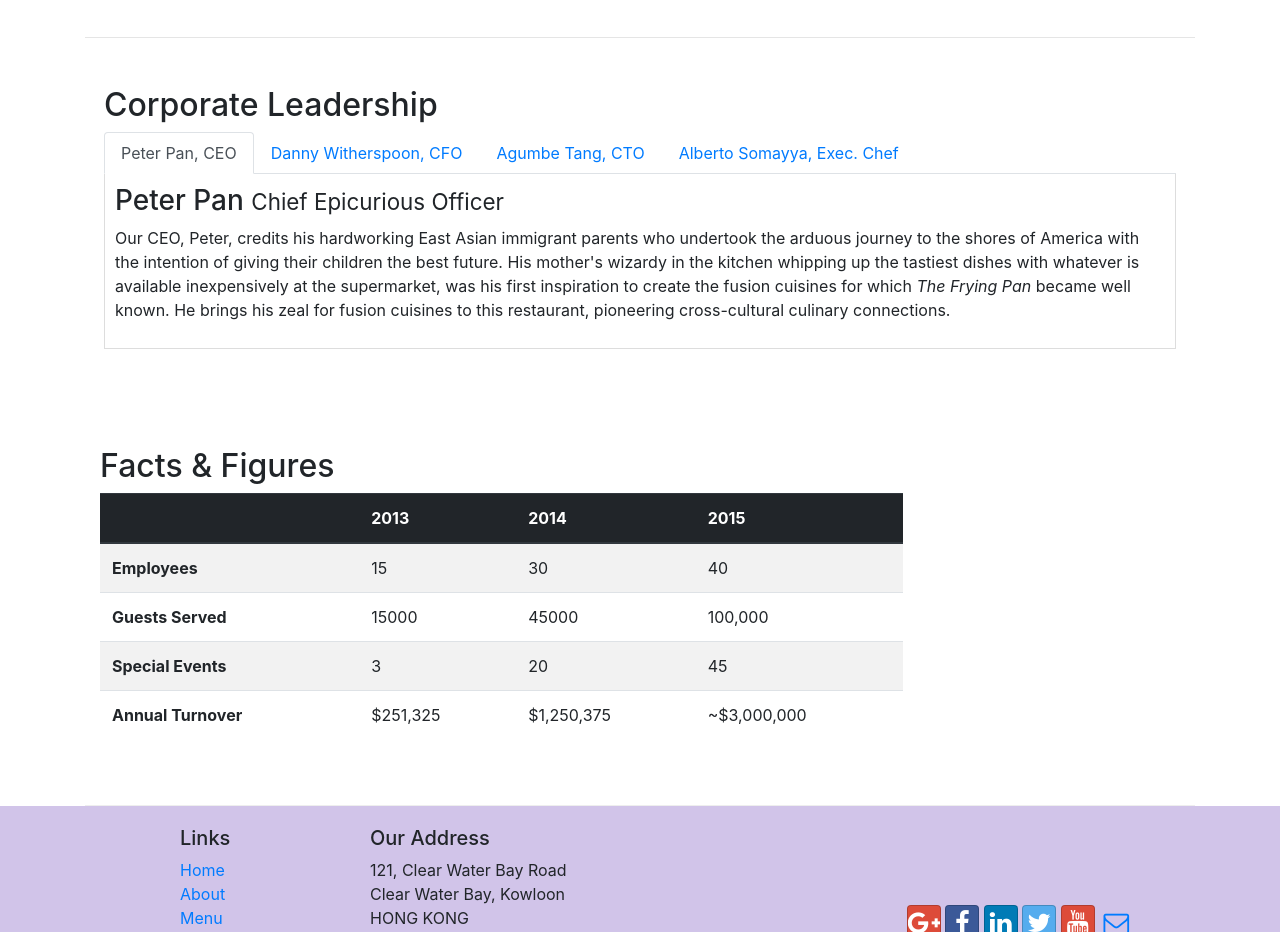
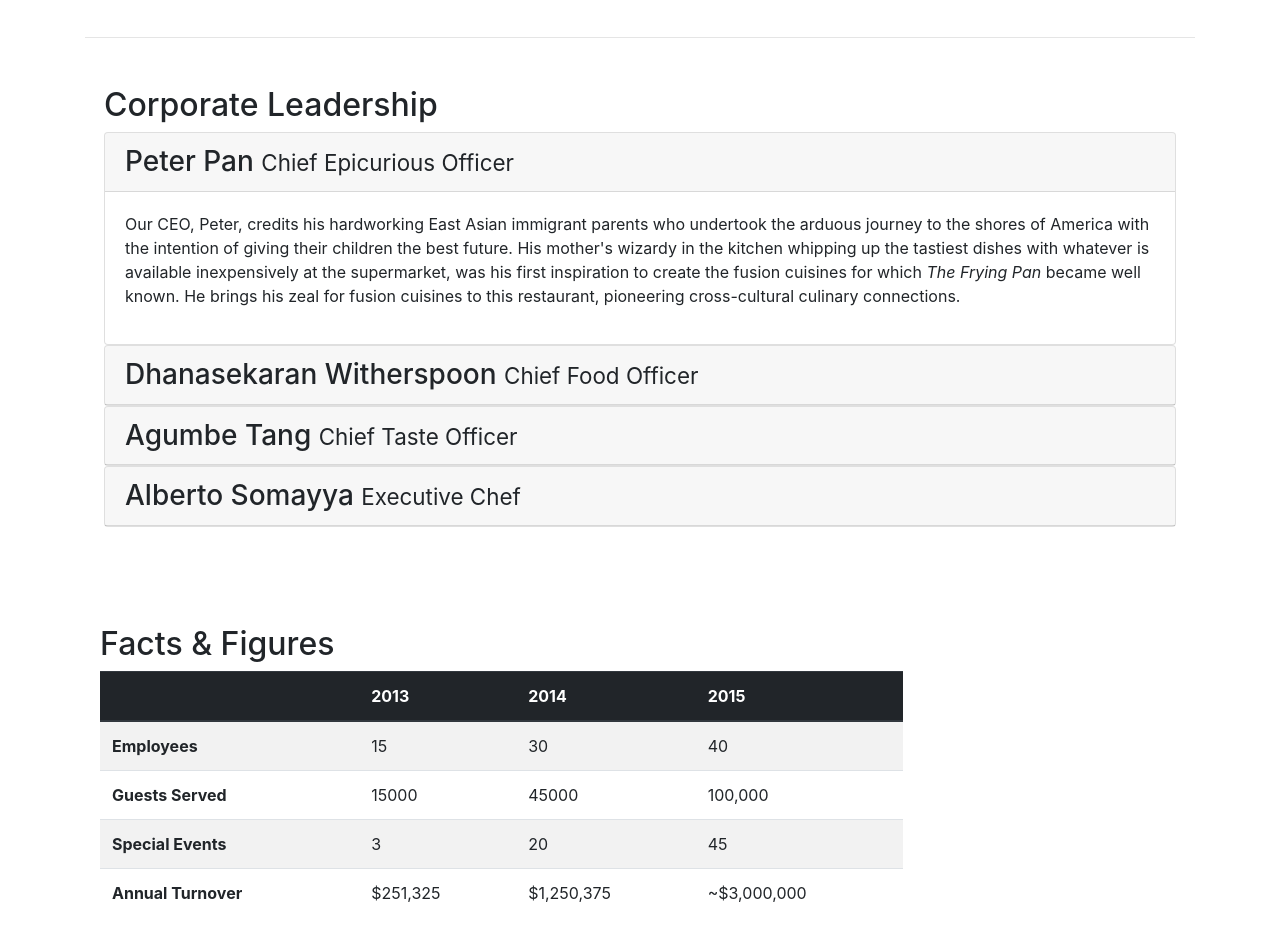
Before and after one commit to vageesan23/ConFusion-Bootstrap4, a website: page aboutus.html in a window 1280 px wide. Shown: the part 880-1812 px from the top of the page. Drawn offline with nearby package versions, Linux system fonts and the light colour scheme.

Commit message:
changes update

```diff
--- a/aboutus.html
+++ b/aboutus.html
@@ -118,70 +118,111 @@
             <div class="container">
                 <h2>Corporate Leadership</h2>
 
-                <ul class="nav nav-tabs" id="myTab" role="tablist">
-                    <li class="nav-item">
-                        <a class="nav-link active" href="#peter" role="tab" data-toggle="tab">Peter Pan, CEO</a>
-                    </li>
-                    <li class="nav-item">
-                        <a class="nav-link" href="#danny" role="tab" data-toggle="tab">Danny Witherspoon, CFO</a>
-                    </li>
-                    <li class="nav-item">
-                        <a class="nav-link" href="#agumbe" role="tab" data-toggle="tab">Agumbe Tang, CTO</a>
-                    </li>
-                    <li class="nav-item">
-                        <a class="nav-link" href="#alberto" role="tab" data-toggle="tab">Alberto Somayya, Exec. Chef</a>
-                    </li>
-                </ul>
+                <div id="accordion">
 
-                <div class="tab-content">
-
-                    <div role="tabpanel" class="tab-pane fade show active" id="peter">
-                        <h3>Peter Pan <small>Chief Epicurious Officer</small></h3>
-                        <p class="d-sm-block d-none">Our CEO, Peter, credits his hardworking East Asian immigrant
+                    <div class="card">
+                        <div class="card-header" role="tab" id="peterhead">
+                            <h3 class="mb-0">
+                                <a data-toggle="collapse" data-target="#peter">
+                                    Peter Pan <small>Chief Epicurious Officer</small>
+                                </a>
+                            </h3>
+                        </div>
+                        <div class="collapse show" id="peter" data-parent="#accordion">
+                            <div class="card-body">
+                                <p class="d-none d-sm-block">Our CEO, Peter, credits his hardworking East Asian
+                                    immigrant
                                     parents who
                                     undertook the arduous
-                            journey to the shores of America with the intention of giving their children the best
+                                    journey to the shores of America with the intention of giving their children the
+                                    best
                                     future. His
-                            mother's wizardy in the kitchen whipping up the tastiest dishes with whatever is available
-                            inexpensively at the supermarket, was his first inspiration to create the fusion cuisines
+                                    mother's wizardy in the kitchen whipping up the tastiest dishes with whatever is
+                                    available
+                                    inexpensively at the supermarket, was his first inspiration to create the fusion
+                                    cuisines
                                     for which
-                            <em>The Frying Pan</em> became well known. He brings his zeal for fusion cuisines to this
+                                    <em>The Frying Pan</em> became well known. He brings his zeal for fusion cuisines to
+                                    this
                                     restaurant, pioneering cross-cultural culinary connections.</p>
                             </div>
-                    <div role="tabpanel" class="tab-pane fade" id="danny">
-                        <h3>Dhanasekaran Witherspoon <small>Chief Food Officer</small></h3>
-                        <p class="d-sm-block d-none">Our CFO, Danny, as he is affectionately referred to by his
+                        </div>
+                    </div>
+
+                    <div class="card">
+                        <div class="card-header" role="tab" id="dannyhead">
+                            <h3 class="mb-0">
+                                <a class="collapsed" data-toggle="collapse" data-target="#danny">
+                                    Dhanasekaran Witherspoon <small>Chief Food Officer</small>
+                                </a>
+                            </h3>
+                        </div>
+                        <div class="collapse" id="danny" data-parent="#accordion">
+                            <div class="card-body">
+                                <p class="d-none d-sm-block">Our CFO, Danny, as he is affectionately referred to by his
                                     colleagues,
                                     comes from a long established
                                     family tradition in farming and produce. His experiences growing up on a farm in the
                                     Australian
-                            outback gave him great appreciation for varieties of food sources. As he puts it in his own
+                                    outback gave him great appreciation for varieties of food sources. As he puts it in
+                                    his own
                                     words,
                                     <em>Everything that runs, wins, and everything that stays, pays!</em></p>
                             </div>
-                    <div role="tabpanel" class="tab-pane fade" id="agumbe">
-                        <h3>Agumbe Tang <small>Chief Taste Officer</small></h3>
-                        <p class="d-sm-block d-none">Blessed with the most discerning gustatory sense, Agumbe, our CTO,
+                        </div>
+                    </div>
+
+                    <div class="card">
+                        <div class="card-header" role="tab" id="agumbehead">
+                            <h3 class="mb-0">
+                                <a class="collapsed" data-toggle="collapse" data-target="#agumbe">
+                                    Agumbe Tang <small>Chief Taste Officer</small>
+                                </a>
+                            </h3>
+                        </div>
+                        <div class="collapse" id="agumbe" data-parent="#accordion">
+                            <div class="card-body">
+                                <p class="d-none d-sm-block">Blessed with the most discerning gustatory sense, Agumbe,
+                                    our CTO,
                                     personally ensures that every dish
-                            that we serve meets his exacting tastes. Our chefs dread the tongue lashing that ensues if
+                                    that we serve meets his exacting tastes. Our chefs dread the tongue lashing that
+                                    ensues if
                                     their
-                            dish does not meet his exacting standards. He lives by his motto, <em>You click only if you
+                                    dish does not meet his exacting standards. He lives by his motto, <em>You click only
+                                        if you
                                         survive
                                         my lick.</em></p>
                             </div>
-                    <div role="tabpanel" class="tab-pane fade" id="alberto">
-                        <h3>Alberto Somayya <small>Executive Chef</small></h3>
-                        <p class="d-sm-block d-none">Award winning three-star Michelin chef with wide International
+                        </div>
+                    </div>
+
+                    <div class="card">
+                        <div class="card-header" role="tab" id="albertohead">
+                            <h3 class="mb-0">
+                                <a class="collapsed" data-toggle="collapse" data-target="#alberto">
+                                    Alberto Somayya <small>Executive Chef</small>
+                                </a>
+                            </h3>
+                        </div>
+                        <div class="collapse" id="alberto" data-parent="#accordion">
+                            <div class="card-body">
+                                <p class="d-none d-sm-block">Award winning three-star Michelin chef with wide
+                                    International
                                     experience
                                     having worked closely with
-                            whos-who in the culinary world, he specializes in creating mouthwatering Indo-Italian fusion
-                            experiences. He says, <em>Put together the cuisines from the two craziest cultures, and you
+                                    whos-who in the culinary world, he specializes in creating mouthwatering
+                                    Indo-Italian fusion
+                                    experiences. He says, <em>Put together the cuisines from the two craziest cultures,
+                                        and you
                                         get
                                         a
                                         winning hit! Amma Mia!</em></p>
                             </div>
+                        </div>
+                    </div>
 
                 </div>
+
             </div>
         </div>
 
```
Lines whose indentation alone changed are shown as unchanged.
